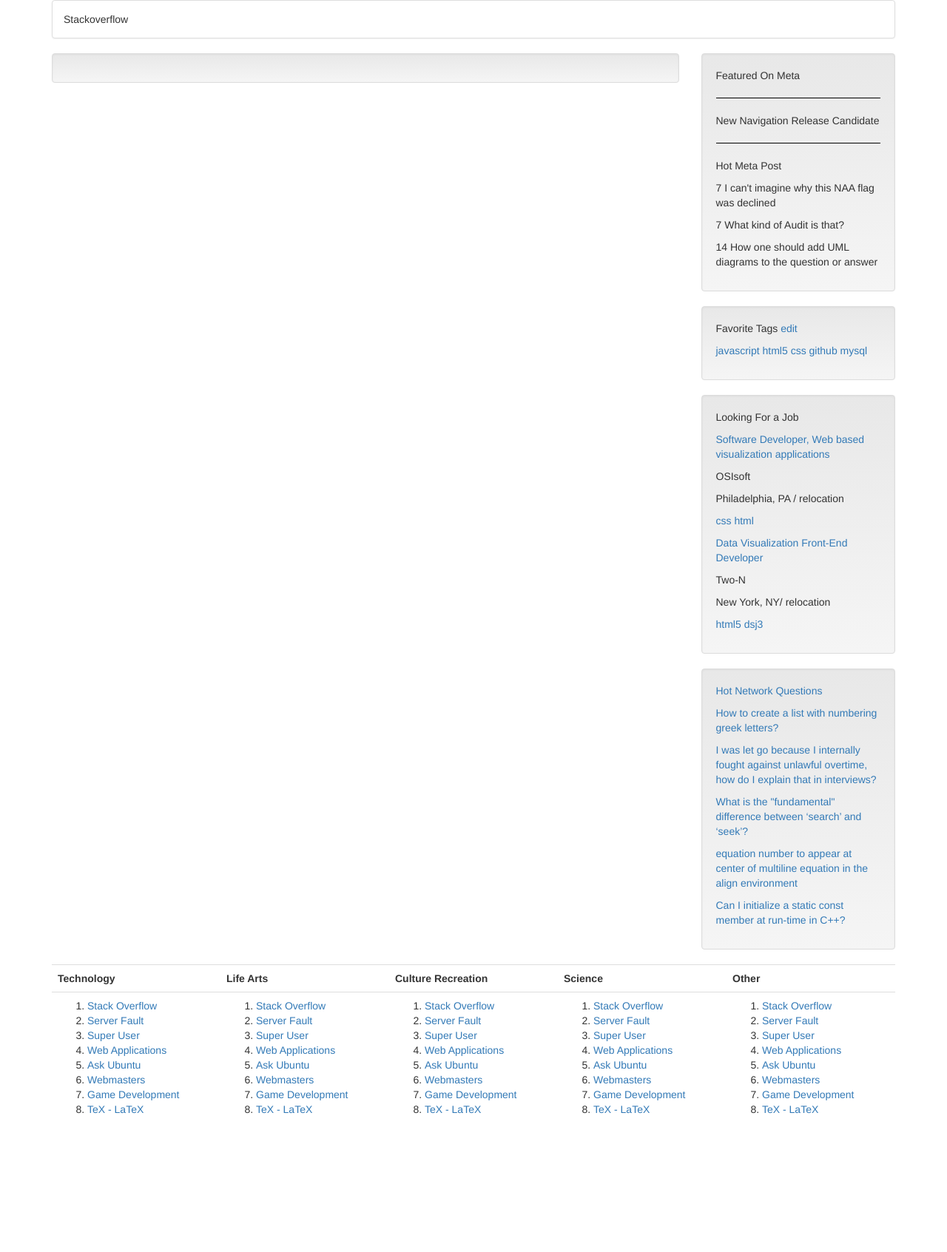
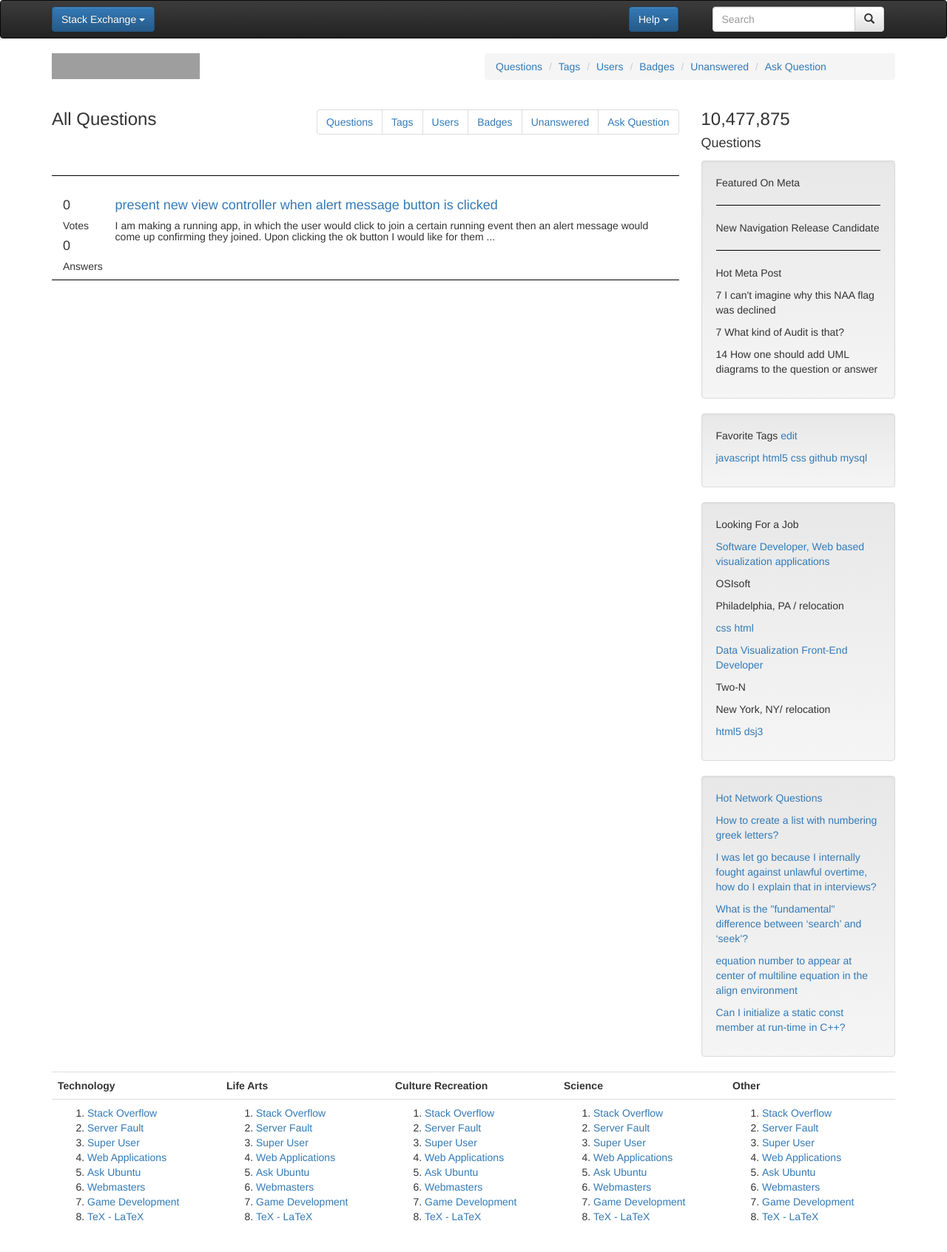
Before and after one commit to ibaena/stackover, a PHP site: page /home.html in a window 1280 px wide. Shown: the whole page at 74% size. Before the commit the page ends 1506 px from the top, so only its background shows below. Run offline with PHP 8.4, Linux system fonts and the light colour scheme; some libraries are stand-ins or nearby versions; grey boxes are pictures that could not be loaded.

Commit message:
mockup header footer aside main content

```diff
--- a/home.html
+++ b/home.html
@@ -3,8 +3,8 @@
 
 <head>
   <meta charset="utf-8">
-	<title>Bootstrap For Beginners</title>
-	<meta name="description" content="Hello World">
+  <title>Stack Overflow</title>
+  <meta name="description" content="MockUp">
   <!-- Latest compiled and minified CSS -->
   <link rel="stylesheet" href="https://maxcdn.bootstrapcdn.com/bootstrap/3.3.5/css/bootstrap.min.css" integrity="sha512-dTfge/zgoMYpP7QbHy4gWMEGsbsdZeCXz7irItjcC3sPUFtf0kuFbDz/ixG7ArTxmDjLXDmezHubeNikyKGVyQ==" crossorigin="anonymous">
 
@@ -17,18 +17,136 @@
 <body>
 
   <header>
+    <nav class="navbar navbar-inverse">
       <div class="container">
-		<div class="panel panel-default">
-				<div class="panel-body">Stackoverflow</div>
+        <div class="row">
+          <div class="col-xs-12 col-sm-3">
+
+            <div class="dropdown">
+              <button class="btn btn-primary dropdown-toggle" type="button" data-toggle="dropdown">Stack Exchange
+                <span class="caret"></span></button>
+              <ul class="dropdown-menu">
+                <li><a href="#">HTML</a></li>
+                <li><a href="#">CSS</a></li>
+                <li><a href="#">JavaScript</a></li>
+              </ul>
+            </div>
+
+          </div>
+          <div class="col-xs-12 col-sm-5">
+          </div>
+
+          <div class="col-xs-12 col-sm-1">
+            <div class="dropdown">
+    <button class="btn btn-primary dropdown-toggle" type="button" data-toggle="dropdown">Help
+    <span class="caret"></span></button>
+    <ul class="dropdown-menu">
+      <li><a href="#">HTML</a></li>
+      <li><a href="#">CSS</a></li>
+      <li><a href="#">JavaScript</a></li>
+    </ul>
   </div>
   </div>
+     <div class="col-xs-12 col-sm-3">
+            <form class="navbar-form" role="search">
+              <div class="input-group">
+                <input type="text" class="form-control" placeholder="Search" name="q">
+                <div class="input-group-btn">
+                  <button class="btn btn-default" type="submit"><i class="glyphicon glyphicon-search"></i></button>
+                </div>
+              </div>
+            </form>
+
+          </div>
+        </div>
+
+</div>
+
+
+    </nav>
   </header>
+  <div class="container">
+    <div class="row">
+      <div class="col-xs-12 col-sm-6">
 
+        <a href="#">
+          <img class="stack" src="https://blog.stackoverflow.com/images/wordpress/stackoverflow-logo-300.png" width="200" height="50">
+        </a>
+
+      </div>
+
+      <div class="col-xs-12 col-sm-6">
+        <!--<div class="well">
+        <div class="collpase navbar-collapse" id="example">-->
+          <ul class="breadcrumb">
+            <li><a href="">Questions</a></li>
+            <li><a href="">Tags</a></li>
+            <li><a href="">Users</a></li>
+            <li><a href="">Badges</a></li>
+            <li><a href="">Unanswered</a></li>
+            <li><a href="">Ask Question</a></li>
+          </ul>
+        </div>
+        <!--</div>-->
+      </div>
+    </div>
+  </div>
+<div class="container">
+    <div class="row">
+      <div class="col-xs-12 col-sm-3">
+       <div class="subhead">
+          <h3>All Questions</h3>
+        </div>
+      </div>
+       <div class="col-xs-12 col-sm-6">
+       <div class="tags">
+       <ul class="pagination">
+            <li><a href="">Questions</a></li>
+            <li><a href="">Tags</a></li>
+            <li><a href="">Users</a></li>
+            <li><a href="">Badges</a></li>
+            <li><a href="">Unanswered</a></li>
+            <li><a href="">Ask Question</a></li>
+          </ul>
+        </div>
+      </div>
+       <div class="col-xs-12 col-sm-3">
+       <div class="counter">
+        <h3>10,477,875</h3>
+        <h4>Questions</h4>
+        </div>
+      </div>
+      </div>
+
+    </div>
+
+  </div>
   <div class="container">
     <div class="row">
       <div class="col-xs-12 col-sm-9">
-					<div class="well">
+      <hr>
+       <div class="mcontent">
+        <div class="col-xs-12 col-sm-1">
+          <div class="vote">
+          <h4>0</h4>
+          <h5>Votes</h5>
           </div>
+          <div class="answer">
+          <h4>0</h4>
+          <h5>Answers</h5>
+          </div>
+        </div>
+        <div class="col-xs-12 col-sm-11">
+          <div class="qacontent">
+            <h4><a href="#">present new view controller when alert message button is clicked</a></h4>
+            <h5>I am making a running app, in which the user would click to join a certain running event then an alert message would come up confirming they joined. Upon clicking the ok button I would like for them ...</h5>
+            </div>
+
+        </div>
+
+        </div>
+        <hr>
+
       </div>
       <div class="col-xs-12 col-sm-3">
         <div class="well">
@@ -170,4 +288,5 @@
   <script src="https://maxcdn.bootstrapcdn.com/bootstrap/3.3.5/js/bootstrap.min.js" integrity="sha512-K1qjQ+NcF2TYO/eI3M6v8EiNYZfA95pQumfvcVrTHtwQVDG+aHRqLi/ETn2uB+1JqwYqVG3LIvdm9lj6imS/pQ==" crossorigin="anonymous"></script>
 
 </body>
+
 </html>
--- a/style.css
+++ b/style.css
@@ -3,3 +3,31 @@ hr{
 	border-color:  black;
 	width: 100%;
 }
+
+.dropdown {
+  text-align:left;
+  margin-top: 8px;
+}
+
+.breadcrumb {
+	background-color: none;
+}
+
+.stack {
+	margin-bottom: 5px;
+	padding-bottom: 15px;
+}
+
+.tags {
+	text-align: right;
+}
+
+.tags, .subhead {
+	padding-bottom: 10px;
+}
+
+.lbreak {
+	border-bottom: 1px solid black !important;
+	margin-bottom: 30px;
+	border-bottom: 50px;
+}
```
Also changed, not shown: img/stackex.png (added). Lines whose indentation alone changed are shown as unchanged.
